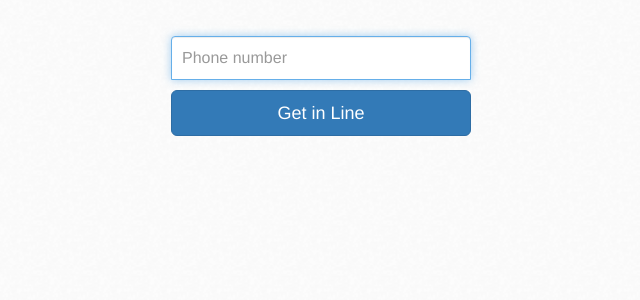
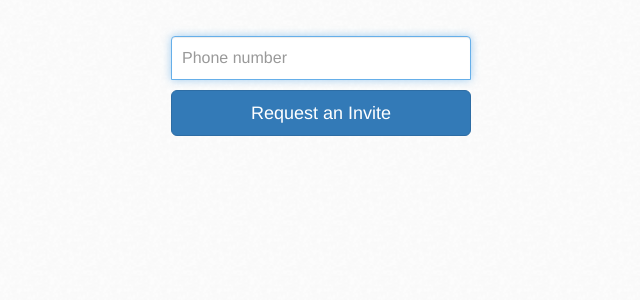
Before and after one commit to dhruvmah/Penn-Course-Monkey, a Flask app: page / in a window 1280 px wide. Shown: the part 385-685 px from the top of the page, without its empty margins (319-959 px from the left). Run offline with Flask 2, Linux system fonts and the light colour scheme; data that the repository does not hold is empty; some libraries are stand-ins or nearby versions.

Commit message:
fixed wording2

```diff
--- a/templates/splash.html
+++ b/templates/splash.html
@@ -68,7 +68,7 @@ target="hidden_iframe" onsubmit="submitted=true;">
         <!-- <label class="checkbox">
           <input type="checkbox" value="remember-me"> Remember me
         </label> -->
-        <button class="btn btn-lg btn-primary btn-block" type="submit">Get in Line</button>
+        <button class="btn btn-lg btn-primary btn-block" type="submit">Request an Invite</button>
 
 
 
```
